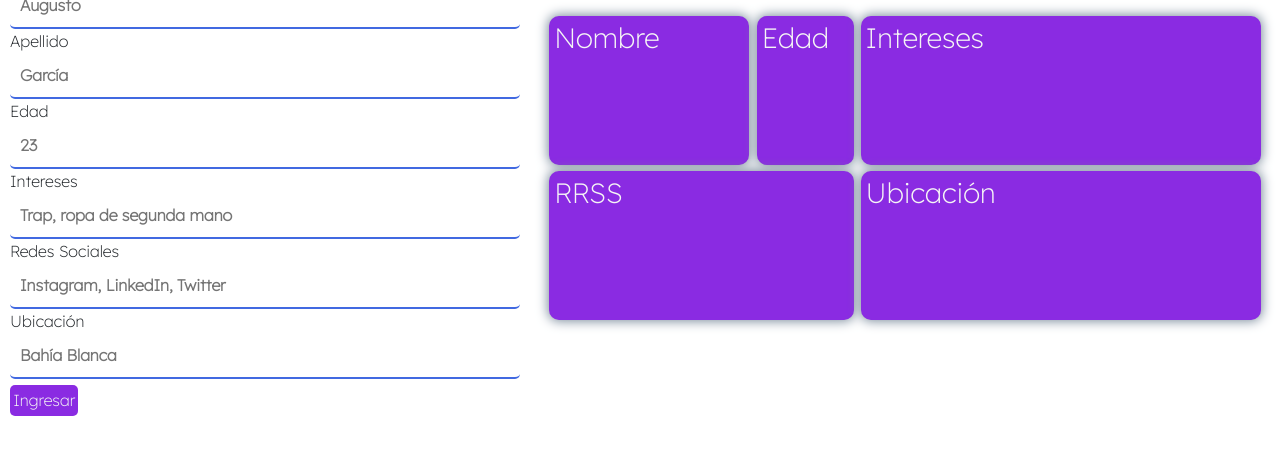
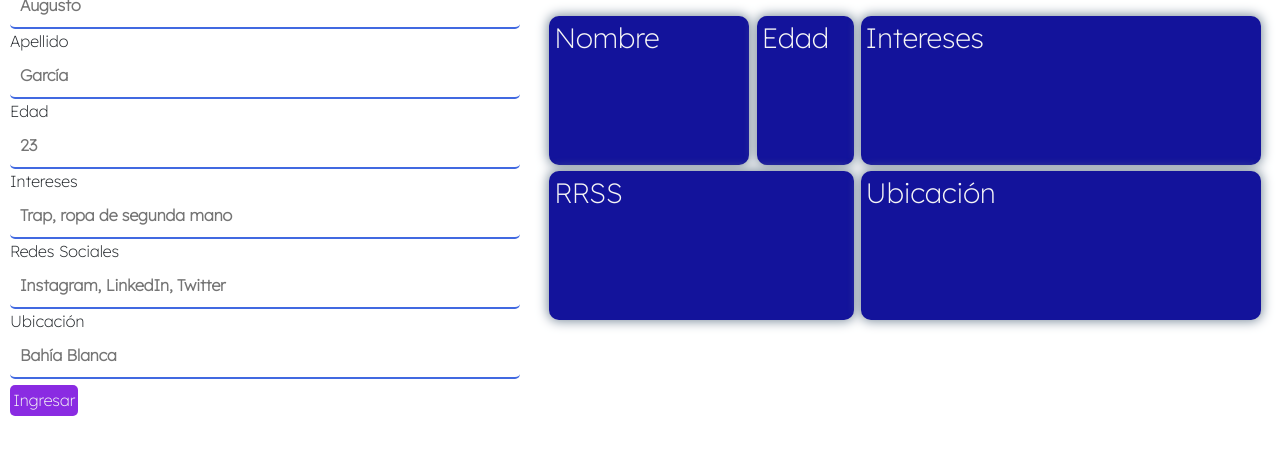
Before and after one commit to martynezagustin/buyer-phsg, a plain HTML site: page index.html in a window 1280 px wide. Shown: the part 145-600 px from the top of the page. Drawn offline with nearby package versions, Linux system fonts and the light colour scheme.

Commit message:
cambios en hover y contenedor de datos

```diff
--- a/css/style.css
+++ b/css/style.css
@@ -49,7 +49,7 @@ input{
 .grid-dates>div{
     border-radius: 10px;
     padding: 0.3rem;
-    background-color: blueviolet;
+    background-color: rgb(19, 19, 155);
     color: whitesmoke;
     max-width: 100%;
     font-weight: 800;
@@ -57,7 +57,7 @@ input{
     box-shadow: 0px 0px 12px 1px lightslategray;
 }
 .grid-dates>div:hover{
-    background-color: hotpink;
+    background-color: lightskyblue;
     color: black;
     transition: .3s all;
 }
```
